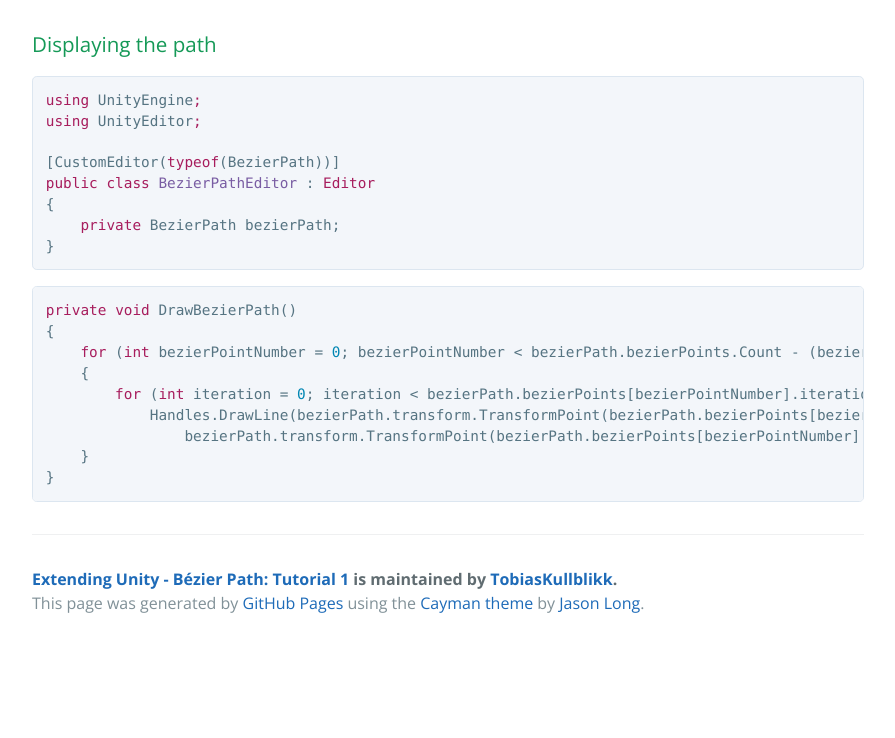
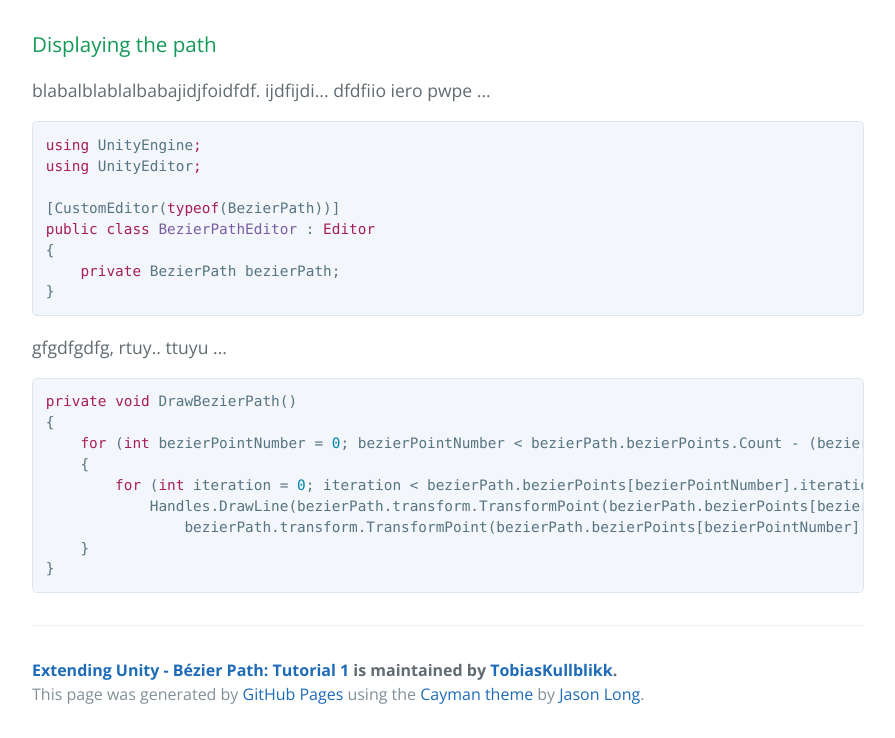
Before and after one commit to TobiasKullblikk/ExtendingUnity-BezierPath-1, a plain HTML site: page index.html in a window 1280 px wide. Shown: the part 6008-6746 px from the top of the page, without its empty margins (192-1087 px from the left). Before the commit the page ends 6655 px from the top, so only its background shows below. Drawn offline with nearby package versions, Linux system fonts and the light colour scheme.

```diff
--- a/index.html
+++ b/index.html
@@ -177,6 +177,9 @@
 <h3>
 <a id="displaying-the-path" class="anchor" href="#displaying-the-path" aria-hidden="true"><span aria-hidden="true" class="octicon octicon-link"></span></a>Displaying the path</h3>
 
+<p>blabalblablalbabajidjfoidfdf.
+ijdfijdi... dfdfiio iero  pwpe  ...</p>
+
 <div class="highlight highlight-source-cs"><pre><span class="pl-k">using</span> UnityEngine<span class="pl-k">;</span>
 <span class="pl-k">using</span> UnityEditor<span class="pl-k">;</span>
 
@@ -185,6 +188,8 @@
 {
     <span class="pl-k">private</span> BezierPath bezierPath;
 }</pre></div>
+
+<p>gfgdfgdfg, rtuy.. ttuyu ...</p>
 
 <div class="highlight highlight-source-cs"><pre><span class="pl-k">private</span> <span class="pl-k">void</span> DrawBezierPath()
 {
```
Also changed, not shown: params.json (+1 -1 lines).
